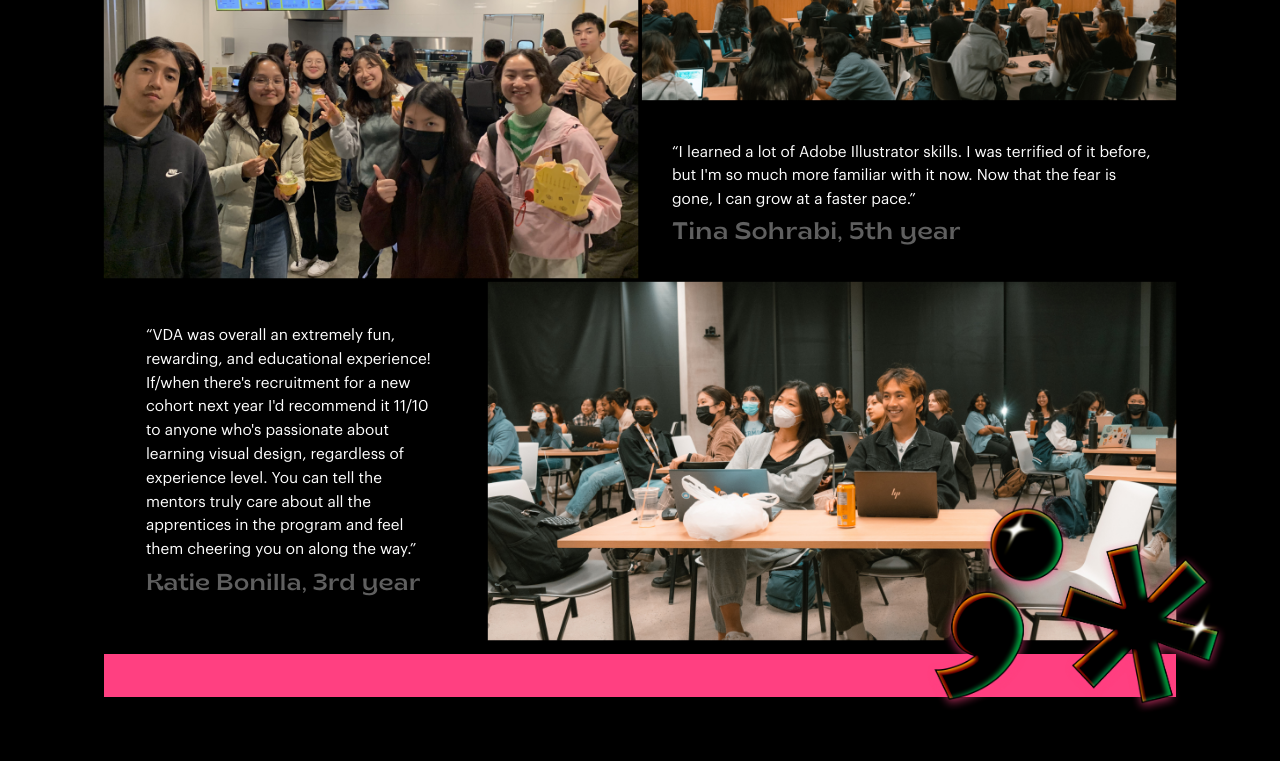
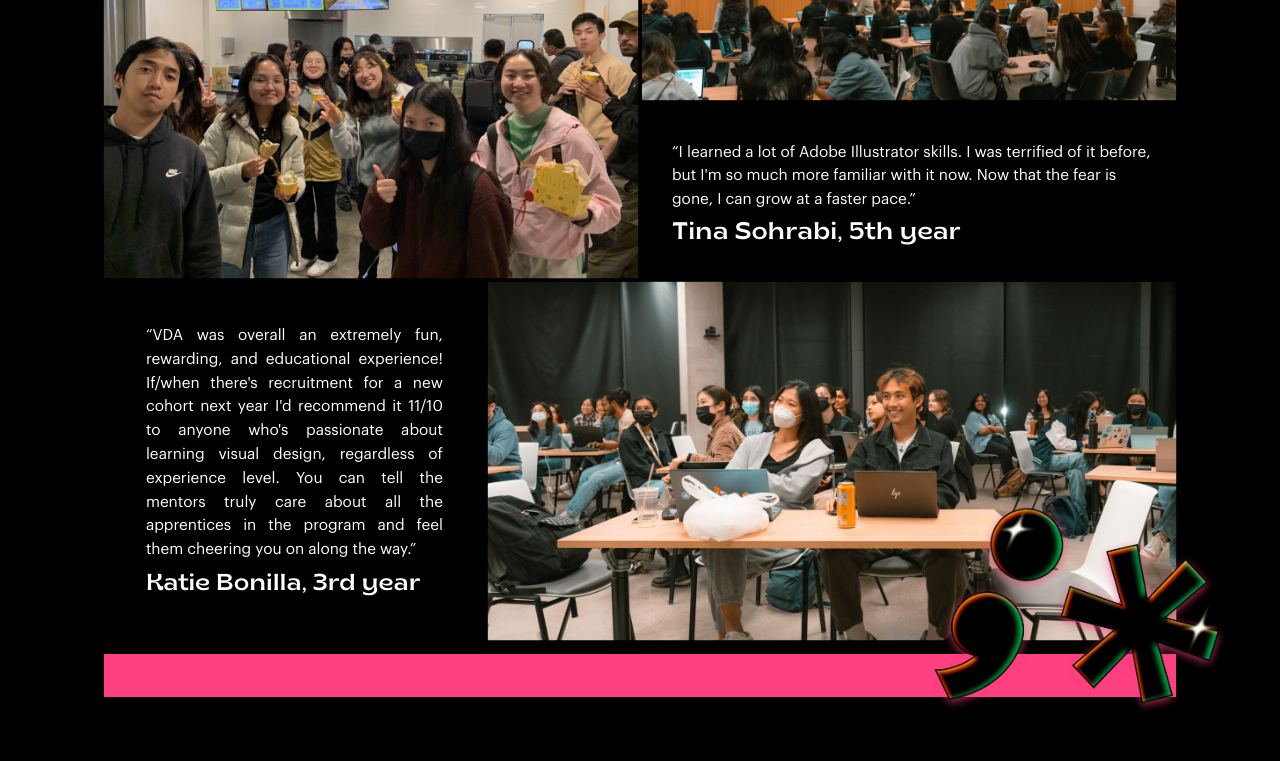
Before and after one commit to ucsddesignco/vda23, a React (Create React App) app: page / in a window 1280 px wide. Shown: the part 3374-4135 px from the top of the page. Built offline with nearby package versions, Linux system fonts and the light colour scheme.

Commit message:
Fixed text-align and changed quote author color to white

```diff
--- a/src/components/experience/styles.scss
+++ b/src/components/experience/styles.scss
@@ -14,7 +14,7 @@
         }
 
         h5 {
-            color: #5F5F5F;
+            color: white;
         }
 
         a {
@@ -101,7 +101,7 @@
                     font-family: $heading-font;
                     line-height: 1.3;
                     font-weight: 400;
-                    color: #5F5F5F;
+                    color: white;
                     margin-bottom: 0px;
                 }
 
@@ -194,7 +194,7 @@
             margin-bottom: 1rem;
             line-height: 1.3;
             font-weight: 400;
-            color: #5F5F5F;
+            color: white;
 
             @media only screen and (max-width: $desktop) {
                 font-size: 1.2rem;
@@ -409,6 +409,7 @@
 
                     > p {
                         font-size: clamp(0.6rem, 1.2vw, 1rem);
+                        text-align: justify;
                     }
 
                     > .quote-name {
```
